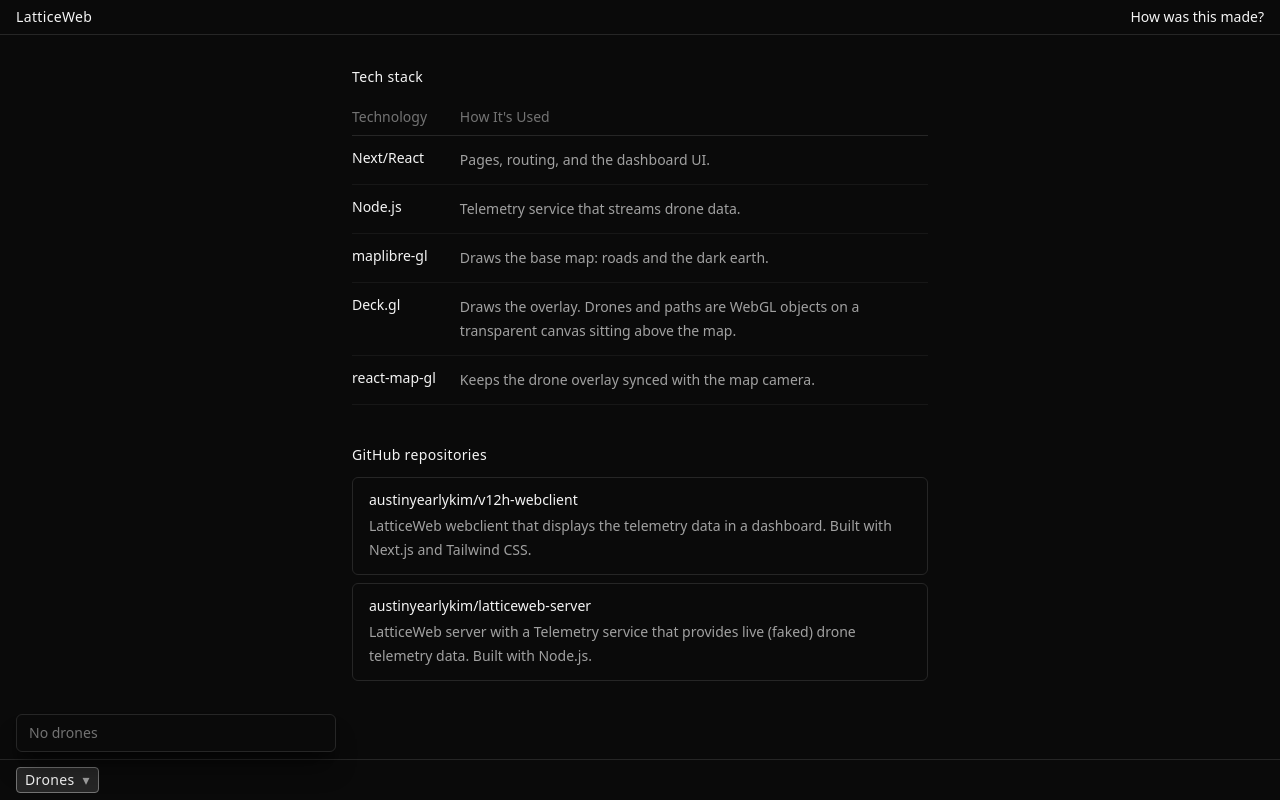
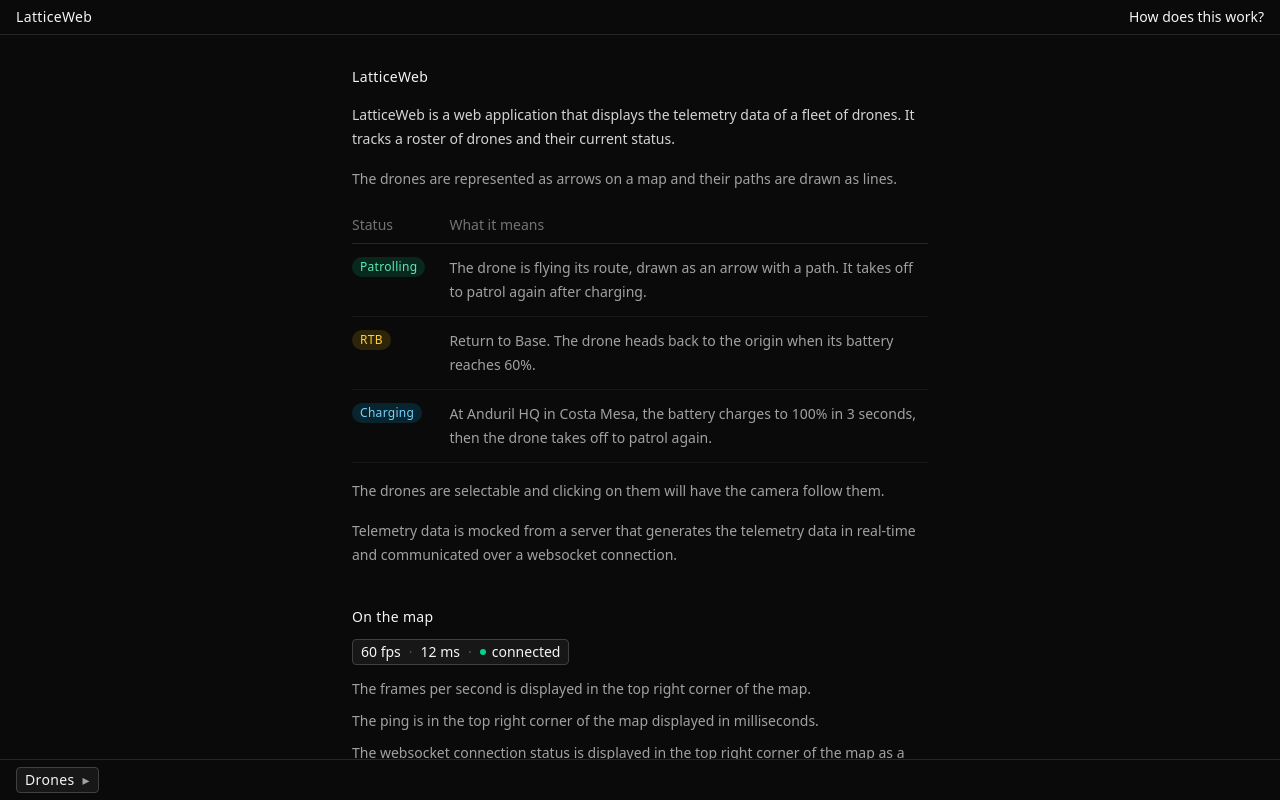
Before and after one commit to austinyearlykim/v12h-webclient, a Next.js app: page /how in a window 1280 px wide. Built offline with nearby package versions, Linux system fonts and the light colour scheme.

Commit message:
/how update + socket authorization + ux improvements

```diff
--- /dev/null
+++ b/src/app/api/telemetry-token/route.ts
@@ -0,0 +1,7 @@
+import { connection } from "next/server";
+
+export async function GET() {
+  await connection();
+  const token = process.env.TELEMETRY_TOKEN ?? null;
+  return Response.json({ token });
+}
--- a/src/app/how/page.tsx
+++ b/src/app/how/page.tsx
@@ -1,3 +1,24 @@
+const statuses = [
+  {
+    name: "Patrolling",
+    className: "bg-emerald-400/15 text-emerald-300",
+    explanation:
+      "The drone is flying its route, drawn as an arrow with a path. It takes off to patrol again after charging.",
+  },
+  {
+    name: "RTB",
+    className: "bg-amber-400/15 text-amber-300",
+    explanation:
+      "Return to Base. The drone heads back to the origin when its battery reaches 60%.",
+  },
+  {
+    name: "Charging",
+    className: "bg-sky-400/15 text-sky-300",
+    explanation:
+      "At Anduril HQ in Costa Mesa, the battery charges to 100% in 3 seconds, then the drone takes off to patrol again.",
+  },
+] as const;
+
 const repositories = [
   {
     href: "https://github.com/austinyearlykim/v12h-webclient",
@@ -25,6 +46,82 @@
   return (
     <main className="min-h-0 flex-1 overflow-auto px-4 py-8">
       <div className="mx-auto flex max-w-xl flex-col gap-10">
+        <section className="flex flex-col gap-4">
+          <h2 className="text-sm font-medium tracking-wide">LatticeWeb</h2>
+          <p className="text-sm leading-6 text-neutral-300">
+            LatticeWeb is a web application that displays the telemetry data of a fleet of drones.
+            It tracks a roster of drones and their current status.
+          </p>
+          <p className="text-sm leading-6 text-neutral-400">
+            The drones are represented as arrows on a map and their paths are drawn as lines.
+          </p>
+          <table className="w-full text-left text-sm">
+            <thead className="text-neutral-500">
+              <tr className="border-b border-neutral-800">
+                <th className="py-2 pr-6 font-medium">Status</th>
+                <th className="py-2 font-medium">What it means</th>
+              </tr>
+            </thead>
+            <tbody>
+              {statuses.map((status) => (
+                <tr key={status.name} className="border-b border-neutral-900 align-top">
+                  <td className="py-3 pr-6">
+                    <span
+                      className={`inline-block rounded-full px-2 py-0.5 text-xs font-medium tracking-wide whitespace-nowrap ${status.className}`}
+                    >
+                      {status.name}
+                    </span>
+                  </td>
+                  <td className="py-3 leading-6 text-neutral-400">{status.explanation}</td>
+                </tr>
+              ))}
+            </tbody>
+          </table>
+          <p className="text-sm leading-6 text-neutral-400">
+            The drones are selectable and clicking on them will have the camera follow them.
+          </p>
+          <p className="text-sm leading-6 text-neutral-400">
+            Telemetry data is mocked from a server that generates the telemetry data in real-time and
+            communicated over a websocket connection.
+          </p>
+        </section>
+        <section className="flex flex-col gap-3">
+          <h2 className="text-sm font-medium tracking-wide">On the map</h2>
+          <div className="inline-flex w-fit items-center gap-2 rounded border border-neutral-700 bg-neutral-900 px-2 py-0.5 text-sm tabular-nums">
+            <span>60 fps</span>
+            <span className="text-neutral-600" aria-hidden="true">
+              ·
+            </span>
+            <span>12 ms</span>
+            <span className="text-neutral-600" aria-hidden="true">
+              ·
+            </span>
+            <span className="flex items-center gap-1.5">
+              <span aria-hidden="true" className="size-1.5 rounded-full bg-emerald-400" />
+              connected
+            </span>
+          </div>
+          <ul className="flex flex-col gap-2 text-sm leading-6 text-neutral-400">
+            <li>The frames per second is displayed in the top right corner of the map.</li>
+            <li>The ping is in the top right corner of the map displayed in milliseconds.</li>
+            <li className="flex flex-wrap items-center gap-x-2 gap-y-1">
+              <span>
+                The websocket connection status is displayed in the top right corner of the map as a
+                green dot if connected, or a red dot if disconnected.
+              </span>
+              <span className="inline-flex items-center gap-3 text-neutral-300">
+                <span className="inline-flex items-center gap-1.5">
+                  <span aria-hidden="true" className="size-1.5 rounded-full bg-emerald-400" />
+                  connected
+                </span>
+                <span className="inline-flex items-center gap-1.5">
+                  <span aria-hidden="true" className="size-1.5 rounded-full bg-red-400" />
+                  disconnected
+                </span>
+              </span>
+            </li>
+          </ul>
+        </section>
         <section className="flex flex-col gap-3">
           <h2 className="text-sm font-medium tracking-wide">Tech stack</h2>
           <table className="w-full text-left text-sm">
--- a/src/components/footer.tsx
+++ b/src/components/footer.tsx
@@ -1,6 +1,7 @@
 "use client";
 
 import { useEffect, useState } from "react";
+import { usePathname } from "next/navigation";
 import { subscribeRoster, type DroneRoster } from "@/components/map/roster";
 import { selectDrone, subscribeSelection } from "@/components/map/selection";
 
@@ -11,9 +12,14 @@
 };
 
 export function Footer() {
-  const [open, setOpen] = useState(true);
+  const pathname = usePathname();
+  const [open, setOpen] = useState(pathname === "/");
   const [roster, setRoster] = useState<DroneRoster[]>([]);
   const [selectedId, setSelectedId] = useState<string | null>(null);
+
+  useEffect(() => {
+    setOpen(pathname === "/");
+  }, [pathname]);
 
   useEffect(() => subscribeRoster(setRoster), []);
   useEffect(
--- a/src/components/header.tsx
+++ b/src/components/header.tsx
@@ -10,7 +10,7 @@
       <h1 className="font-medium tracking-wide">
         <Link href="/">{title}</Link>
       </h1>
-      <Link href="/how">How was this made?</Link>
+      <Link href="/how">How does this work?</Link>
     </header>
   );
 }
--- a/src/components/map/map-canvas.tsx
+++ b/src/components/map/map-canvas.tsx
@@ -76,8 +76,8 @@
   mask: true,
 };
 
-// One layer for the life of the page. Rebuilding a scatterplot while the
-// camera scale is mid-drag collapses the disc for a frame.
+// Kept for one visit to the map. A new scatterplot each frame collapses
+// during a drag, and a layer deck already finalized cannot be shown again.
 let originLayer: IconLayer<Origin> | null = null;
 let originLayerPoint: Origin | null = null;
 
@@ -288,17 +288,43 @@
     };
     raf = requestAnimationFrame(tick);
 
-    const socket = io(API_HOST);
+    let socket: ReturnType<typeof io> | null = null;
+    let cancelled = false;
+    let latencyTimer = 0;
+
+    const connect = async () => {
+      let token: string | null = null;
+      try {
+        const response = await fetch("/api/telemetry-token");
+        if (response.ok) {
+          const body = (await response.json()) as { token?: string | null };
+          token = body.token ?? null;
+        }
+      } catch {
+        token = null;
+      }
+      if (cancelled) return;
+      if (!token) {
+        publishConnection({ status: "disconnected", ping: null });
+        return;
+      }
+
+      const next = io(API_HOST, { auth: { token } });
+      if (cancelled) {
+        next.close();
+        return;
+      }
+      socket = next;
       let latencyPending = false;
 
       const measureLatency = () => {
-      if (!socket.connected || latencyPending) return;
+        if (!socket?.connected || latencyPending) return;
         latencyPending = true;
         const start = performance.now();
         socket.timeout(1000).emit("latency", (error: Error | null) => {
           latencyPending = false;
-        if (error || !socket.connected) {
-          publishConnection({ status: socket.connected ? "connected" : "disconnected", ping: null });
+          if (error || !socket?.connected) {
+            publishConnection({ status: socket?.connected ? "connected" : "disconnected", ping: null });
             return;
           }
           publishConnection({ status: "connected", ping: Math.round(performance.now() - start) });
@@ -311,6 +337,15 @@
       };
       const onDisconnect = () => publishConnection({ status: "disconnected", ping: null });
       const onReconnect = () => publishConnection({ status: "reconnecting", ping: null });
+
+      socket.on("connect", onConnect);
+      socket.on("disconnect", onDisconnect);
+      socket.io.on("reconnect_attempt", onReconnect);
+      socket.on("telemetry", onTelemetry);
+      latencyTimer = window.setInterval(measureLatency, 1000);
+    };
+
+    void connect();
 
     const onTelemetry = (frame: TelemetryFrame) => {
       applyTelemetry(dronesRef.current, frame);
@@ -347,24 +382,18 @@
     window.addEventListener("pointerup", releaseDrag);
     window.addEventListener("pointercancel", releaseDrag);
 
-    socket.on("connect", onConnect);
-    socket.on("disconnect", onDisconnect);
-    socket.io.on("reconnect_attempt", onReconnect);
-    socket.on("telemetry", onTelemetry);
-    const latencyTimer = window.setInterval(measureLatency, 1000);
     return () => {
+      cancelled = true;
       cancelAnimationFrame(raf);
       unsubscribe();
       window.clearInterval(latencyTimer);
       window.removeEventListener("pointerup", releaseDrag);
       window.removeEventListener("pointercancel", releaseDrag);
-      socket.off("connect", onConnect);
-      socket.off("disconnect", onDisconnect);
-      socket.io.off("reconnect_attempt", onReconnect);
-      socket.off("telemetry", onTelemetry);
-      socket.close();
+      socket?.close();
       publishRoster([]);
       publishConnection({ status: "disconnected", ping: null });
+      originLayer = null;
+      originLayerPoint = null;
     };
   }, [camera]);
 
```
Lines whose indentation alone changed are shown as unchanged.
